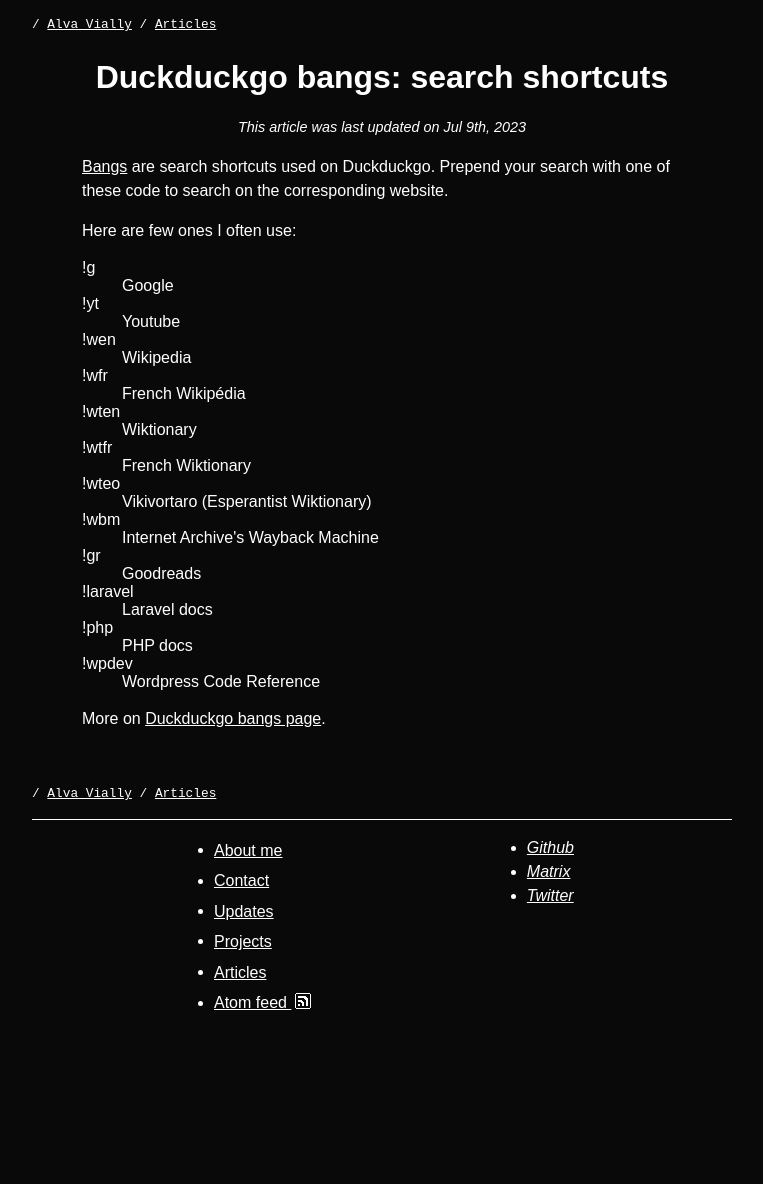
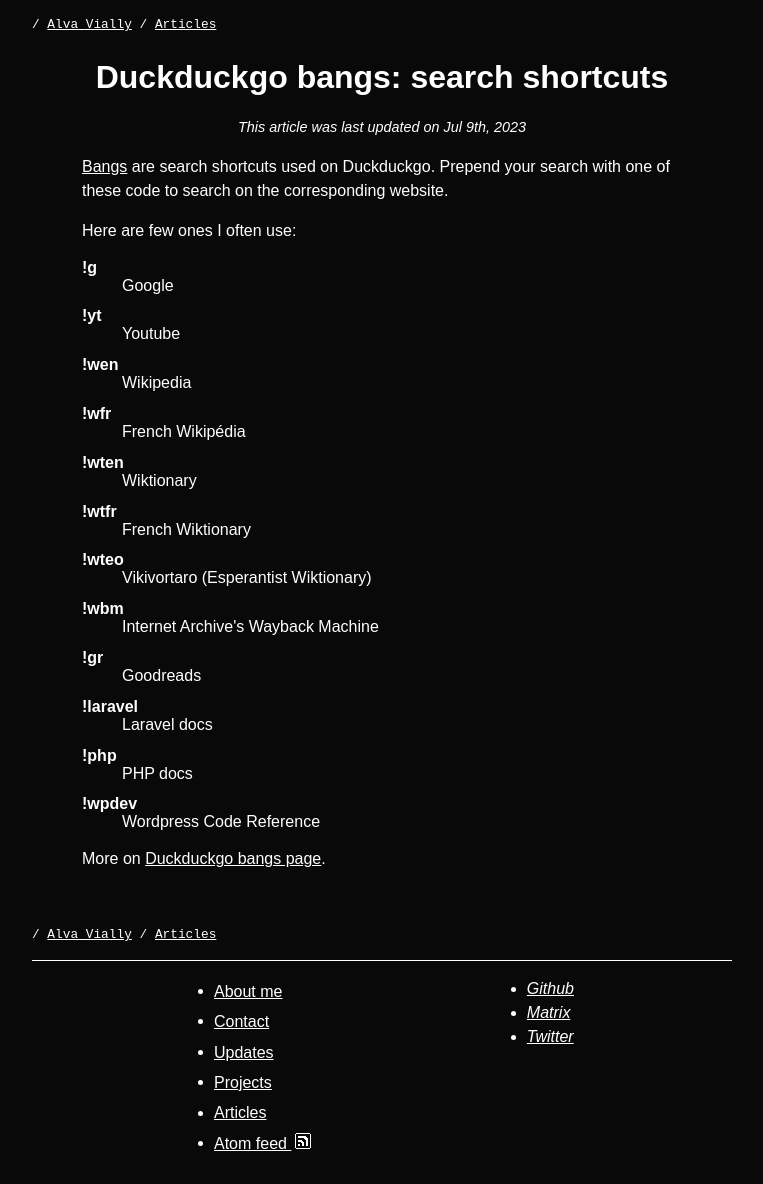
Before and after one commit to alva-v/personal-website, a Jekyll site: the page built from articles/_posts/2023-06-20-duckduckgo-bangs.html, in a window 1280 px wide. Shown: the whole page, without its empty margins (258-1021 px from the left). Built offline with Jekyll 4.4.1, drawn with Linux system fonts in a browser that asks for light colours; before the commit the page ends 1043 px from its top, so only the background shows below that.

Commit message:
Style dt and dd

```diff
--- a/_sass/main.scss
+++ b/_sass/main.scss
@@ -53,6 +53,14 @@ main {
         border-style: solid;
         border-width: 1px;
         width: min-content;
+    }
+
+    dd+dt {
+        margin-top: .8em;
+    }
+
+    dt {
+        font-weight: bold;
     }
 
     p,
```
